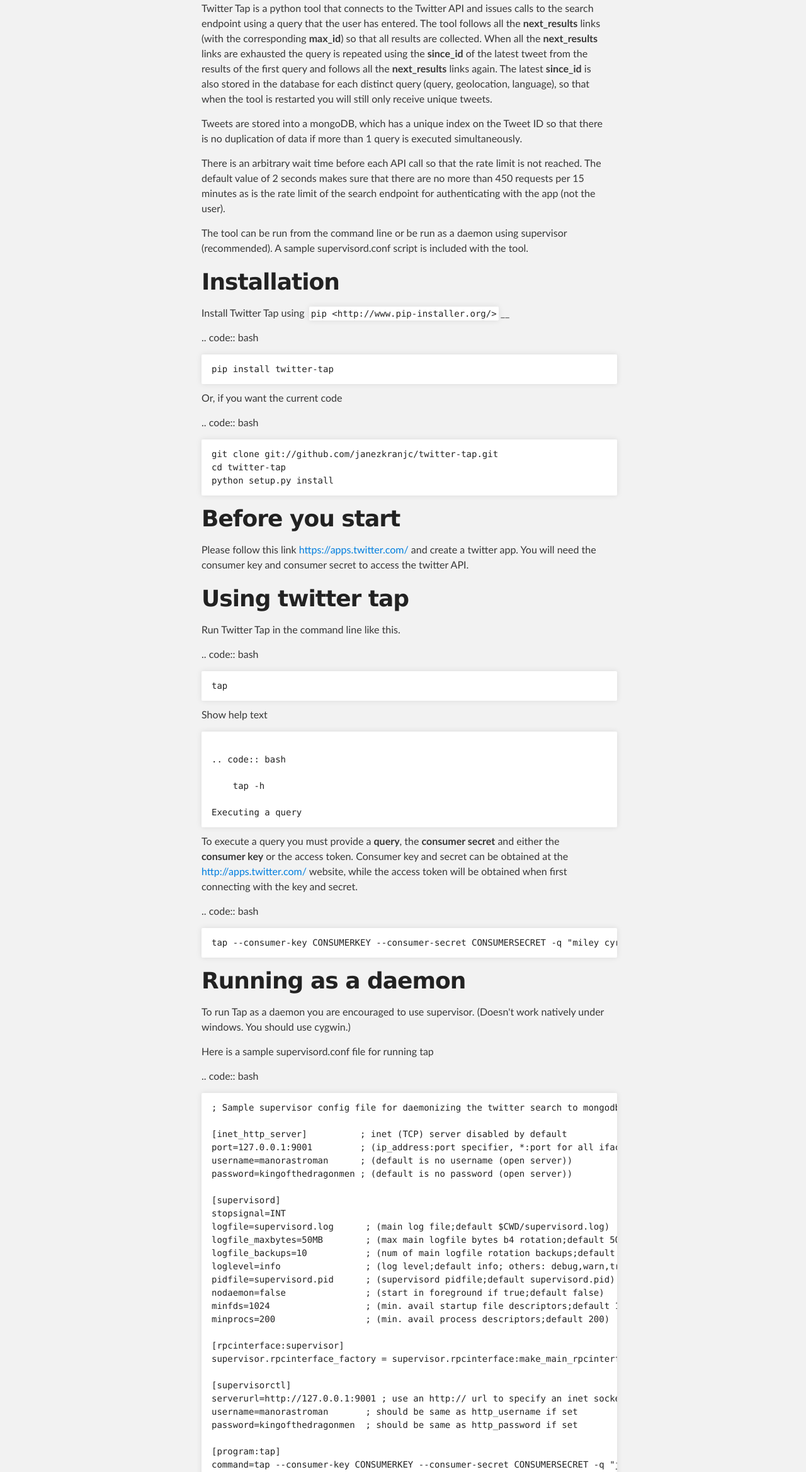
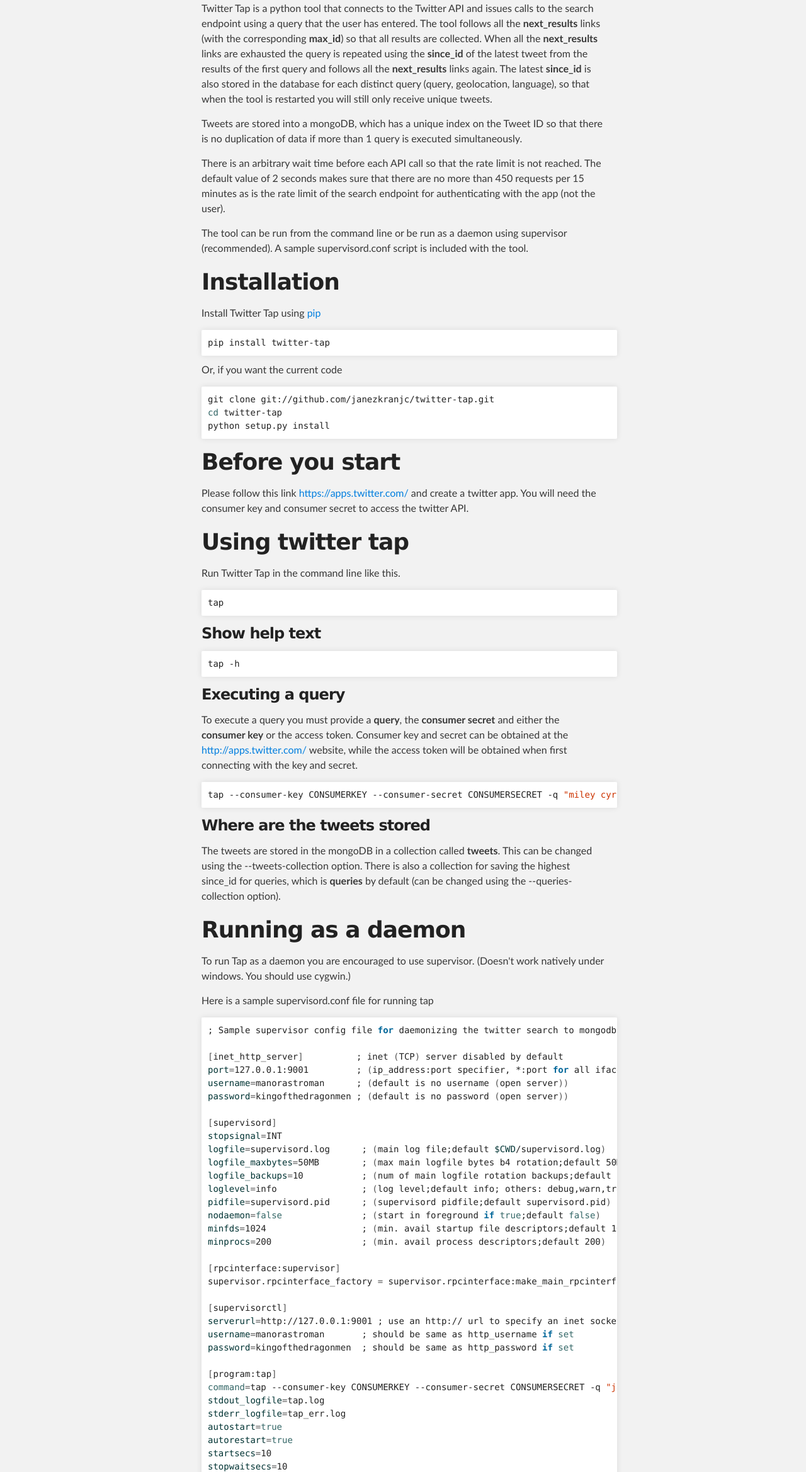
Before and after one commit to janezkranjc/twitter-tap, a plain HTML site: page index.html in a window 1280 px wide. Shown: the part 462-2800 px from the top of the page at 63% size. Drawn offline with Linux system fonts and the light colour scheme.

Commit message:
Create gh-pages branch via GitHub

```diff
--- a/index.html
+++ b/index.html
@@ -37,179 +37,157 @@
 <p>Collect tweets to a mongoDB using the twitter search API.</p>
 
 <h1>
-<a name="about" class="anchor" href="#about"><span class="octicon octicon-link"></span></a>About</h1>
+<a name="about-twitter-tap" class="anchor" href="#about-twitter-tap"><span class="octicon octicon-link"></span></a>About Twitter Tap</h1>
 
-<p>Twitter Tap is a python tool that connects to the Twitter API and issues
-calls to the search endpoint using a query that the user has entered.
-The tool follows all the <strong>next_results</strong> links (with the corresponding
-<strong>max_id</strong>) so that all results are collected. When all the
-<strong>next_results</strong> links are exhausted the query is repeated using the
-<strong>since_id</strong> of the latest tweet from the results of the first query
-and follows all the <strong>next_results</strong> links again. The latest
-<strong>since_id</strong> is also stored in the database for each distinct query
-(query, geolocation, language), so that when the tool is restarted you
-will still only receive unique tweets.</p>
+<p>Twitter Tap is a python tool that connects to the Twitter API and issues calls to the search endpoint using a query that the user has entered. The tool follows all the <strong>next_results</strong> links (with the corresponding <strong>max_id</strong>) so that all results are collected. When all the <strong>next_results</strong> links are exhausted the query is repeated using the <strong>since_id</strong> of the latest tweet from the results of the first query and follows all the <strong>next_results</strong> links again. The latest <strong>since_id</strong> is also stored in the database for each distinct query (query, geolocation, language), so that when the tool is restarted you will still only receive unique tweets.</p>
 
-<p>Tweets are stored into a mongoDB, which has a unique index on the Tweet
-ID so that there is no duplication of data if more than 1 query is
-executed simultaneously.</p>
+<p>Tweets are stored into a mongoDB, which has a unique index on the Tweet ID so that there is no duplication of data if more than 1 query is executed simultaneously.</p>
 
-<p>There is an arbitrary wait time before each API call so that the rate
-limit is not reached. The default value of 2 seconds makes sure that
-there are no more than 450 requests per 15 minutes as is the rate limit
-of the search endpoint for authenticating with the app (not the user).</p>
+<p>There is an arbitrary wait time before each API call so that the rate limit is not reached. The default value of 2 seconds makes sure that there are no more than 450 requests per 15 minutes as is the rate limit of the search endpoint for authenticating with the app (not the user).</p>
 
-<p>The tool can be run from the command line or be run as a daemon using
-supervisor (recommended). A sample supervisord.conf script is included
-with the tool.</p>
+<p>The tool can be run from the command line or be run as a daemon using supervisor (recommended). A sample supervisord.conf script is included with the tool.</p>
 
 <h1>
 <a name="installation" class="anchor" href="#installation"><span class="octicon octicon-link"></span></a>Installation</h1>
 
-<p>Install Twitter Tap using <code>pip &lt;http://www.pip-installer.org/&gt;</code>__</p>
+<p>Install Twitter Tap using <a href="http://www.pip-installer.org/">pip</a></p>
 
-<p>.. code:: bash</p>
-
-<pre><code>pip install twitter-tap
-</code></pre>
+<div class="highlight highlight-bash"><pre>pip install twitter-tap
+</pre></div>
 
 <p>Or, if you want the current code</p>
 
-<p>.. code:: bash</p>
-
-<pre><code>git clone git://github.com/janezkranjc/twitter-tap.git
-cd twitter-tap
+<div class="highlight highlight-bash"><pre>git clone git://github.com/janezkranjc/twitter-tap.git
+<span class="nb">cd </span>twitter-tap
 python setup.py install
-</code></pre>
+</pre></div>
 
 <h1>
 <a name="before-you-start" class="anchor" href="#before-you-start"><span class="octicon octicon-link"></span></a>Before you start</h1>
 
-<p>Please follow this link <a href="https://apps.twitter.com/">https://apps.twitter.com/</a> and create a twitter
-app. You will need the consumer key and consumer secret to access the
-twitter API.</p>
+<p>Please follow this link <a href="https://apps.twitter.com/">https://apps.twitter.com/</a> and create a twitter app. You will need the consumer key and consumer secret to access the twitter API.</p>
 
 <h1>
 <a name="using-twitter-tap" class="anchor" href="#using-twitter-tap"><span class="octicon octicon-link"></span></a>Using twitter tap</h1>
 
 <p>Run Twitter Tap in the command line like this.</p>
 
-<p>.. code:: bash</p>
+<div class="highlight highlight-bash"><pre>tap
+</pre></div>
 
-<pre><code>tap
-</code></pre>
+<h3>
+<a name="show-help-text" class="anchor" href="#show-help-text"><span class="octicon octicon-link"></span></a>Show help text</h3>
 
-<p>Show help text</p>
+<div class="highlight highlight-bash"><pre>tap -h
+</pre></div>
 
-<pre><code>
-.. code:: bash
+<h3>
+<a name="executing-a-query" class="anchor" href="#executing-a-query"><span class="octicon octicon-link"></span></a>Executing a query</h3>
 
-    tap -h
+<p>To execute a query you must provide a <strong>query</strong>, the <strong>consumer secret</strong> and either the <strong>consumer key</strong> or the access token. Consumer key and secret can be obtained at the <a href="http://apps.twitter.com/">http://apps.twitter.com/</a> website, while the access token will be obtained when first connecting with the key and secret.</p>
 
-Executing a query
-</code></pre>
+<div class="highlight highlight-bash"><pre>tap --consumer-key CONSUMERKEY --consumer-secret CONSUMERSECRET -q <span class="s2">"miley cyrus"</span> -v DEBUG
+</pre></div>
 
-<p>To execute a query you must provide a <strong>query</strong>, the <strong>consumer secret</strong>
-and either the <strong>consumer key</strong> or the access token. Consumer key and
-secret can be obtained at the <a href="http://apps.twitter.com/">http://apps.twitter.com/</a> website, while
-the access token will be obtained when first connecting with the key and
-secret.</p>
+<h3>
+<a name="where-are-the-tweets-stored" class="anchor" href="#where-are-the-tweets-stored"><span class="octicon octicon-link"></span></a>Where are the tweets stored</h3>
 
-<p>.. code:: bash</p>
-
-<pre><code>tap --consumer-key CONSUMERKEY --consumer-secret CONSUMERSECRET -q "miley cyrus" -v DEBUG
-</code></pre>
+<p>The tweets are stored in the mongoDB in a collection called <strong>tweets</strong>. This can be changed using the --tweets-collection option. There is also a collection for saving the highest since_id for queries, which is <strong>queries</strong> by default (can be changed using the --queries-collection option).</p>
 
 <h1>
 <a name="running-as-a-daemon" class="anchor" href="#running-as-a-daemon"><span class="octicon octicon-link"></span></a>Running as a daemon</h1>
 
-<p>To run Tap as a daemon you are encouraged to use supervisor. (Doesn't
-work natively under windows. You should use cygwin.)</p>
+<p>To run Tap as a daemon you are encouraged to use supervisor. (Doesn't work natively under windows. You should use cygwin.)</p>
 
 <p>Here is a sample supervisord.conf file for running tap</p>
 
-<p>.. code:: bash</p>
+<div class="highlight highlight-bash"><pre><span class="p">;</span> Sample supervisor config file <span class="k">for </span>daemonizing the twitter search to mongodb software
 
-<pre><code>; Sample supervisor config file for daemonizing the twitter search to mongodb software
+<span class="o">[</span>inet_http_server<span class="o">]</span>          <span class="p">;</span> inet <span class="o">(</span>TCP<span class="o">)</span> server disabled by default
+<span class="nv">port</span><span class="o">=</span>127.0.0.1:9001         <span class="p">;</span> <span class="o">(</span>ip_address:port specifier, *:port <span class="k">for </span>all iface<span class="o">)</span>
+<span class="nv">username</span><span class="o">=</span>manorastroman      <span class="p">;</span> <span class="o">(</span>default is no username <span class="o">(</span>open server<span class="o">))</span>
+<span class="nv">password</span><span class="o">=</span>kingofthedragonmen <span class="p">;</span> <span class="o">(</span>default is no password <span class="o">(</span>open server<span class="o">))</span>
 
-[inet_http_server]          ; inet (TCP) server disabled by default
-port=127.0.0.1:9001         ; (ip_address:port specifier, *:port for all iface)
-username=manorastroman      ; (default is no username (open server))
-password=kingofthedragonmen ; (default is no password (open server))
+<span class="o">[</span>supervisord<span class="o">]</span>
+<span class="nv">stopsignal</span><span class="o">=</span>INT
+<span class="nv">logfile</span><span class="o">=</span>supervisord.log      <span class="p">;</span> <span class="o">(</span>main log file<span class="p">;</span>default <span class="nv">$CWD</span>/supervisord.log<span class="o">)</span>
+<span class="nv">logfile_maxbytes</span><span class="o">=</span>50MB        <span class="p">;</span> <span class="o">(</span>max main logfile bytes b4 rotation<span class="p">;</span>default 50MB<span class="o">)</span>
+<span class="nv">logfile_backups</span><span class="o">=</span>10           <span class="p">;</span> <span class="o">(</span>num of main logfile rotation backups<span class="p">;</span>default 10<span class="o">)</span>
+<span class="nv">loglevel</span><span class="o">=</span>info                <span class="p">;</span> <span class="o">(</span>log level<span class="p">;</span>default info<span class="p">;</span> others: debug,warn,trace<span class="o">)</span>
+<span class="nv">pidfile</span><span class="o">=</span>supervisord.pid      <span class="p">;</span> <span class="o">(</span>supervisord pidfile<span class="p">;</span>default supervisord.pid<span class="o">)</span>
+<span class="nv">nodaemon</span><span class="o">=</span><span class="nb">false</span>               <span class="p">;</span> <span class="o">(</span>start in foreground <span class="k">if </span><span class="nb">true</span><span class="p">;</span>default <span class="nb">false</span><span class="o">)</span>
+<span class="nv">minfds</span><span class="o">=</span>1024                  <span class="p">;</span> <span class="o">(</span>min. avail startup file descriptors<span class="p">;</span>default 1024<span class="o">)</span>
+<span class="nv">minprocs</span><span class="o">=</span>200                 <span class="p">;</span> <span class="o">(</span>min. avail process descriptors<span class="p">;</span>default 200<span class="o">)</span>
 
-[supervisord]
-stopsignal=INT
-logfile=supervisord.log      ; (main log file;default $CWD/supervisord.log)
-logfile_maxbytes=50MB        ; (max main logfile bytes b4 rotation;default 50MB)
-logfile_backups=10           ; (num of main logfile rotation backups;default 10)
-loglevel=info                ; (log level;default info; others: debug,warn,trace)
-pidfile=supervisord.pid      ; (supervisord pidfile;default supervisord.pid)
-nodaemon=false               ; (start in foreground if true;default false)
-minfds=1024                  ; (min. avail startup file descriptors;default 1024)
-minprocs=200                 ; (min. avail process descriptors;default 200)
+<span class="o">[</span>rpcinterface:supervisor<span class="o">]</span>
+supervisor.rpcinterface_factory <span class="o">=</span> supervisor.rpcinterface:make_main_rpcinterface
 
-[rpcinterface:supervisor]
-supervisor.rpcinterface_factory = supervisor.rpcinterface:make_main_rpcinterface
+<span class="o">[</span>supervisorctl<span class="o">]</span>
+<span class="nv">serverurl</span><span class="o">=</span>http://127.0.0.1:9001 <span class="p">;</span> use an http:// url to specify an inet socket
+<span class="nv">username</span><span class="o">=</span>manorastroman       <span class="p">;</span> should be same as http_username <span class="k">if </span><span class="nb">set</span>
+<span class="nv">password</span><span class="o">=</span>kingofthedragonmen  <span class="p">;</span> should be same as http_password <span class="k">if </span><span class="nb">set</span>
 
-[supervisorctl]
-serverurl=http://127.0.0.1:9001 ; use an http:// url to specify an inet socket
-username=manorastroman       ; should be same as http_username if set
-password=kingofthedragonmen  ; should be same as http_password if set
+<span class="o">[</span>program:tap<span class="o">]</span>
+<span class="nb">command</span><span class="o">=</span>tap --consumer-key CONSUMERKEY --consumer-secret CONSUMERSECRET -q <span class="s2">"janez kranjc"</span> -v DEBUG
+<span class="nv">stdout_logfile</span><span class="o">=</span>tap.log
+<span class="nv">stderr_logfile</span><span class="o">=</span>tap_err.log
+<span class="nv">autostart</span><span class="o">=</span><span class="nb">true</span>
+<span class="nv">autorestart</span><span class="o">=</span><span class="nb">true</span>
+<span class="nv">startsecs</span><span class="o">=</span>10
+<span class="nv">stopwaitsecs</span><span class="o">=</span>10
+</pre></div>
 
-[program:tap]
-command=tap --consumer-key CONSUMERKEY --consumer-secret CONSUMERSECRET -q "janez kranjc" -v DEBUG
-stdout_logfile=tap.log
-stderr_logfile=tap_err.log
-autostart=true
-autorestart=true
-startsecs=10
-stopwaitsecs=10
-</code></pre>
+<p>Afterwards you can start the daemon like this (you must be in the same folder as supervisord.conf or your supervisord.conf must be /etc/)</p>
 
-<p>Afterwards you can start the daemon like this (you must be in the same
-folder as supervisord.conf or your supervisord.conf must be /etc/)</p>
+<div class="highlight highlight-bash"><pre>supervisord
+</pre></div>
 
-<p>.. code:: bash</p>
-
-<pre><code>supervisord
-</code></pre>
-
-<p>Open your browser to <a href="http://127.0.0.1:9001">http://127.0.0.1:9001</a> to see the status of the
-daemon. By default the username is manorastroman and the password
-kingofthedragonmen.</p>
+<p>Open your browser to <a href="http://127.0.0.1:9001">http://127.0.0.1:9001</a> to see the status of the daemon.
+By default the username is manorastroman and the password kingofthedragonmen.</p>
 
 <p>Alternatively you can see the status like this</p>
 
-<p>.. code:: bash</p>
+<div class="highlight highlight-bash"><pre>supervisorctl status
+</pre></div>
 
-<pre><code>supervisorctl status
-</code></pre>
+<p>Or see the tail of the logs (log file locations can be setup in supervisord.conf)</p>
 
-<p>Or see the tail of the logs (log file locations can be setup in
-supervisord.conf)</p>
-
-<p>.. code:: bash</p>
-
-<pre><code>supervisorctl tail tap
-</code></pre>
+<div class="highlight highlight-bash"><pre>supervisorctl tail tap
+</pre></div>
 
 <p>Whenever you feel like shutting it down</p>
 
-<p>.. code:: bash</p>
-
-<pre><code>supervisorctl shutdown
-</code></pre>
+<div class="highlight highlight-bash"><pre>supervisorctl shutdown
+</pre></div>
 
 <h1>
-<a name="useful-links" class="anchor" href="#useful-links"><span class="octicon octicon-link"></span></a>Useful Links</h1>
+<a name="useful-links" class="anchor" href="#useful-links"><span class="octicon octicon-link"></span></a>Useful links</h1>
 
 <ul>
-<li> <strong>MongoDB</strong> <a href="https://www.mongodb.org/">https://www.mongodb.org/</a>
+<li>
+<strong>MongoDB</strong> <a href="https://www.mongodb.org/">https://www.mongodb.org/</a>
 </li>
-<li> <strong>Twitter developers</strong> <a href="https://dev.twitter.com/">https://dev.twitter.com/</a>
+<li>
+<strong>Twitter developers</strong> <a href="https://dev.twitter.com/">https://dev.twitter.com/</a>
 </li>
-<li> <strong>Supervisor</strong> <a href="http://supervisord.org/">http://supervisord.org/</a>
+<li>
+<strong>Supervisor</strong> <a href="http://supervisord.org/">http://supervisord.org/</a>
 </li>
+</ul><h1>
+<a name="changes" class="anchor" href="#changes"><span class="octicon octicon-link"></span></a>Changes</h1>
+
+<p>v1.1.0 (dev):</p>
+
+<ul>
+<li> Added two options for changing the default collection names for queries and tweets.</li>
+</ul><p>v1.0.0:</p>
+
+<ul>
+<li> This version no longer reuqires a separate settings.py file as all options can be entered as command line arguments</li>
+</ul><p>v0.1.0:</p>
+
+<ul>
+<li> Alpha release - this version needs a settings.py to enter credentials.</li>
 </ul>
       </section>
     </div>
```
Also changed, not shown: params.json (+1 -1 lines).
